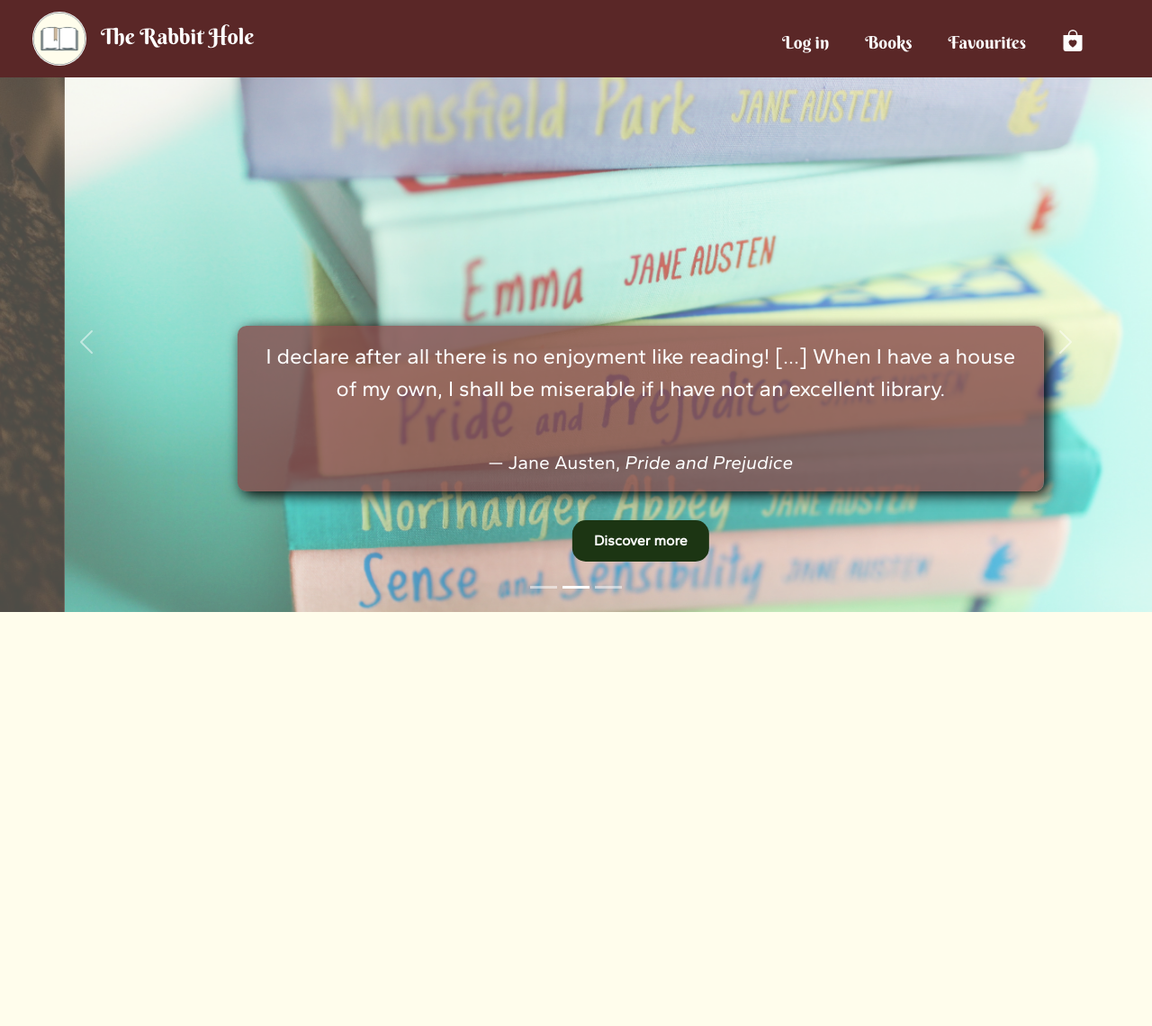
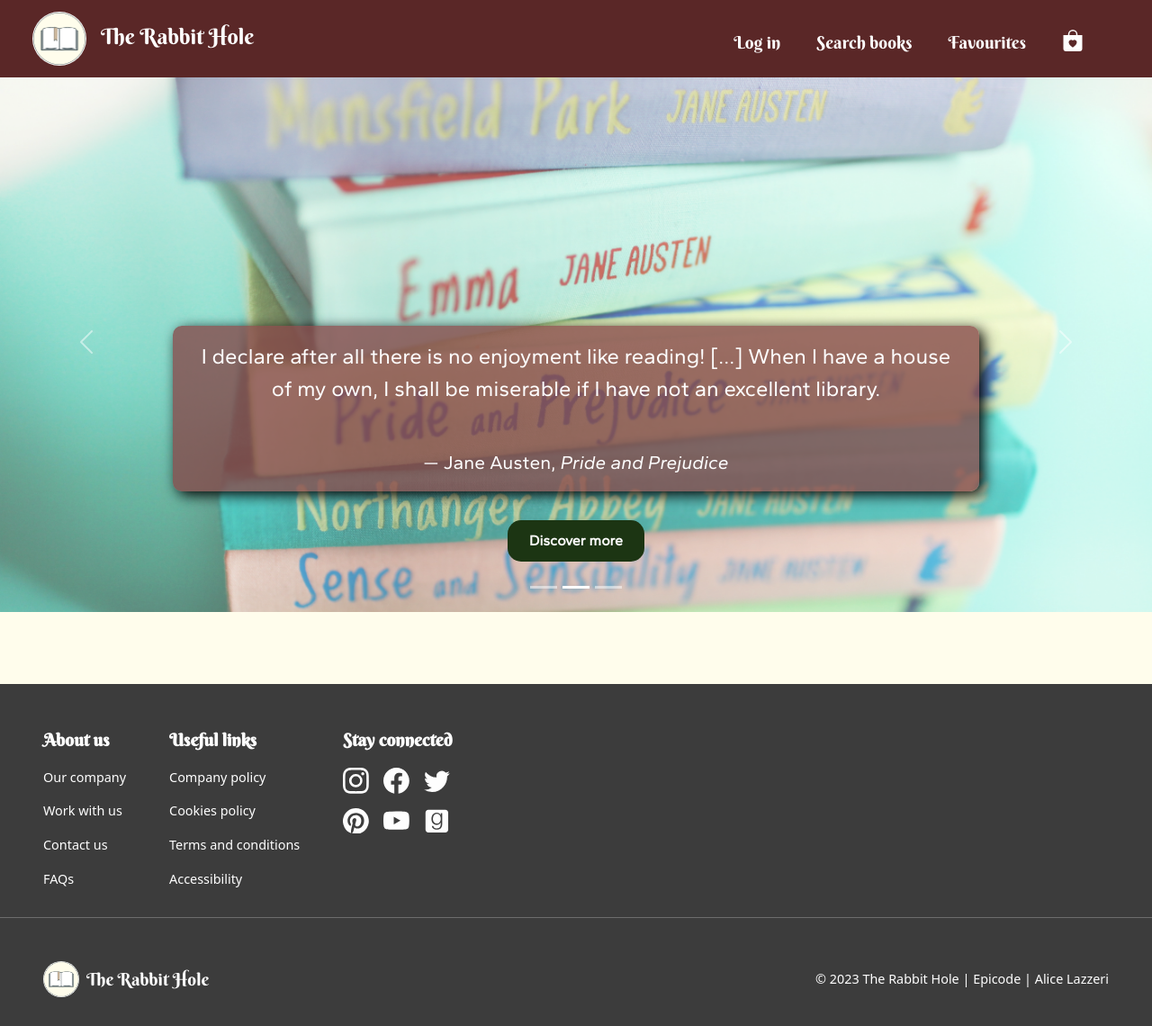
Before and after one commit to alicelazzeri/The-Rabbit-Hole-Capstone-Project-fs0123-Alice-Lazzeri, a React (Create React App) app: page / in a window 1280 px wide. Shown: the whole page at 90% size. Before the commit the page ends 800 px from the top, so only its background shows below. Built offline with nearby package versions, Linux system fonts and the light colour scheme.

Commit message:
added footer and routes

```diff
--- a/src/App.css
+++ b/src/App.css
@@ -114,3 +114,45 @@ body {
 .blockquote-footer {
   margin-top: 3rem;
 }
+
+#footer {
+  background-color: #3c3c3c;
+  color: #fefefe;
+  padding-top: 3rem;
+  padding-bottom: 2rem;
+}
+
+.socialIcons {
+  width: 150px;
+}
+
+.flexFooter {
+  padding-inline: 2rem;
+}
+
+.footerTitle {
+  font-family: "Berkshire Swash", cursive;
+  font-size: 1.2rem;
+}
+
+.footerLinks,
+.copyright {
+  font-weight: 100;
+  font-size: 0.9rem;
+}
+
+.footerIcon {
+  font-size: 1.8rem;
+  margin-right: 1rem;
+  margin-bottom: 1rem;
+}
+
+.navLink {
+  text-decoration: none;
+  color: #fefefe;
+  transition: color 0.3s ease;
+}
+
+.navLink:hover {
+  color: #2c2c2c;
+}
--- a/src/App.jsx
+++ b/src/App.jsx
@@ -3,18 +3,28 @@ import "./App.css";
 import { BrowserRouter, Route, Routes } from "react-router-dom";
 import NavBar from "./components/NavBar";
 import HomePage from "./components/HomePage";
+import RabbitFooter from "./components/RabbitFooter";
+import NotFound from "./components/NotFound";
+import BookSearch from "./components/BookSearch";
+import FavouritesBooks from "./components/FavouriteBooks";
+import BooksCart from "./components/BooksCart";
+import LoginPage from "./components/LoginPage";
 
 function App() {
   return (
     <div className="App">
-      <header className="App-header">
       <BrowserRouter>
         <NavBar />
         <Routes>
           <Route path="/" element={<HomePage />} />
+          <Route path="/login" element={<LoginPage />} />
+          <Route path="/search" element={<BookSearch />} />
+          <Route path="/favourites" element={<FavouritesBooks />} />
+          <Route path="/cart" element={<BooksCart />} />
+          <Route path="*" element={<NotFound />} />
         </Routes>
+        <RabbitFooter />
       </BrowserRouter>
-      </header>
     </div>
   );
 }
--- /dev/null
+++ b/src/components/BookSearch.jsx
@@ -0,0 +1,5 @@
+const BookSearch = () => {
+  return <h1 className="mt-5">book search</h1>;
+};
+
+export default BookSearch;
--- /dev/null
+++ b/src/components/BooksCart.jsx
@@ -0,0 +1,5 @@
+const BooksCart = () => {
+  return <h1 className="mt-5">cart </h1>;
+};
+
+export default BooksCart;
--- /dev/null
+++ b/src/components/FavouriteBooks.jsx
@@ -0,0 +1,5 @@
+const FavouritesBooks = () => {
+  return <h1 className="mt-5">favourites</h1>;
+};
+
+export default FavouritesBooks;
--- a/src/components/HomePage.jsx
+++ b/src/components/HomePage.jsx
@@ -19,7 +19,7 @@ const HomePage = () => {
           <blockquote className="blockquote mb-0">
             <p> “And what is the use of a book," thought Alice, "without pictures or conversation?”</p>
             <footer className="blockquote-footer">
-              Lewis Carrol, <cite title="Source Title">Alice's Adventures in Wonderland</cite>
+              Lewis Carroll, <cite title="Source Title">Alice's Adventures in Wonderland</cite>
             </footer>
           </blockquote>
           <button className="carouselBtn"> Discover more</button>
--- /dev/null
+++ b/src/components/LoginPage.jsx
@@ -0,0 +1,5 @@
+const LoginPage = () => {
+  return <h1 className="mt-5">login</h1>;
+};
+
+export default LoginPage;
--- a/src/components/NavBar.jsx
+++ b/src/components/NavBar.jsx
@@ -1,6 +1,7 @@
 import { Container, Navbar, Nav, Offcanvas } from "react-bootstrap";
 import logo from "../assets/images/logo.png";
 import { BsFillBagHeartFill } from "react-icons/bs";
+import { Link } from "react-router-dom";
 
 const NavBar = () => {
   return (
@@ -27,17 +28,25 @@ const NavBar = () => {
               </Offcanvas.Header>
               <Offcanvas.Body>
                 <Nav className="justify-content-end flex-grow-1 pe-3 gap-4">
-                  <Nav.Link className="navLinks" href="#action1">
-                    Log in
+                  <Nav.Link className="navLinks">
+                    <Link className="navLink" to="/login">
+                      Log in
+                    </Link>
                   </Nav.Link>
-                  <Nav.Link className="navLinks" href="#action2">
-                    Books
+                  <Nav.Link className="navLinks">
+                    <Link className="navLink" to="/search">
+                      Search books
+                    </Link>
                   </Nav.Link>
-                  <Nav.Link className="navLinks" href="#action3">
-                    Favourites
+                  <Nav.Link className="navLinks">
+                    <Link className="navLink" to="/favourites">
+                      Favourites
+                    </Link>
                   </Nav.Link>
-                  <Nav.Link href="#action4">
-                    <BsFillBagHeartFill className="addToCart" />
+                  <Nav.Link>
+                    <Link className="navLink" to="/cart">
+                      <BsFillBagHeartFill className="addToCart" />
+                    </Link>
                   </Nav.Link>
                 </Nav>
               </Offcanvas.Body>
--- /dev/null
+++ b/src/components/NewsLetter.jsx
@@ -0,0 +1,5 @@
+const NewsLetter = () => {
+  return <h1>newsletter</h1>;
+};
+
+export default NewsLetter;
--- /dev/null
+++ b/src/components/NotFound.jsx
@@ -0,0 +1,9 @@
+const NotFound = () => {
+  return (
+    <div className="mt-5">
+      <h1>nto found</h1>
+    </div>
+  );
+};
+
+export default NotFound;
--- /dev/null
+++ b/src/components/RabbitFooter.jsx
@@ -0,0 +1,54 @@
+import { BsInstagram, BsFacebook, BsTwitter, BsPinterest, BsYoutube } from "react-icons/bs";
+import { FaGoodreads } from "react-icons/fa";
+import logo from "../assets/images/logo.png";
+const RabbitFooter = () => {
+  return (
+    <footer id="footer">
+      <div className="flexFooter d-flex justify-content-start align-items-start px-5">
+        <div className="d-flex flex-column flex-md-row justify-content-between align-items-start gap-5">
+          <div className="d-flex flex-column align-items-start">
+            <p>
+              <strong className="footerTitle">About us</strong>
+            </p>
+            <p className="footerLinks">Our company</p>
+            <p className="footerLinks">Work with us</p>
+            <p className="footerLinks">Contact us</p>
+            <p className="footerLinks">FAQs</p>
+          </div>
+          <div className="d-flex flex-column align-items-start">
+            <p>
+              <strong className="footerTitle">Useful links</strong>
+            </p>
+            <p className="footerLinks">Company policy</p>
+            <p className="footerLinks">Cookies policy</p>
+            <p className="footerLinks">Terms and conditions</p>
+            <p className="footerLinks">Accessibility</p>
+          </div>
+          <div className="d-flex flex-column align-items-start">
+            <p>
+              <strong className="footerTitle lastTitle me-0">Stay connected</strong>
+            </p>
+            <div className="socialIcons d-flex flex-wrap me-0 mb-3">
+              <BsInstagram className="footerIcon" />
+              <BsFacebook className="footerIcon" />
+              <BsTwitter className="footerIcon" />
+              <BsPinterest className="footerIcon" />
+              <BsYoutube className="footerIcon" />
+              <FaGoodreads className="footerIcon" />
+            </div>
+          </div>
+        </div>
+      </div>
+      <hr />
+      <div className="d-flex flex-column flex-md-row justify-content-md-between align-items-start align-items-md-center mt-5 px-5">
+        <div className="d-flex flex-column flex-md-row justify-content-between align-items-start align-items-md-center">
+          <img src={logo} alt="Logo pic" width={40} height={40} className="rounded-circle mb-2 mb-md-0" />
+          <p className="footerTitle mt-2 mt-md-0 mb-0 ms-md-2">The Rabbit Hole</p>
+        </div>
+        <p className="copyright mt-2 mt-md-0 mb-0"> &#169; 2023 The Rabbit Hole | Epicode | Alice Lazzeri</p>
+      </div>
+    </footer>
+  );
+};
+
+export default RabbitFooter;
```
Lines whose indentation alone changed are shown as unchanged.
